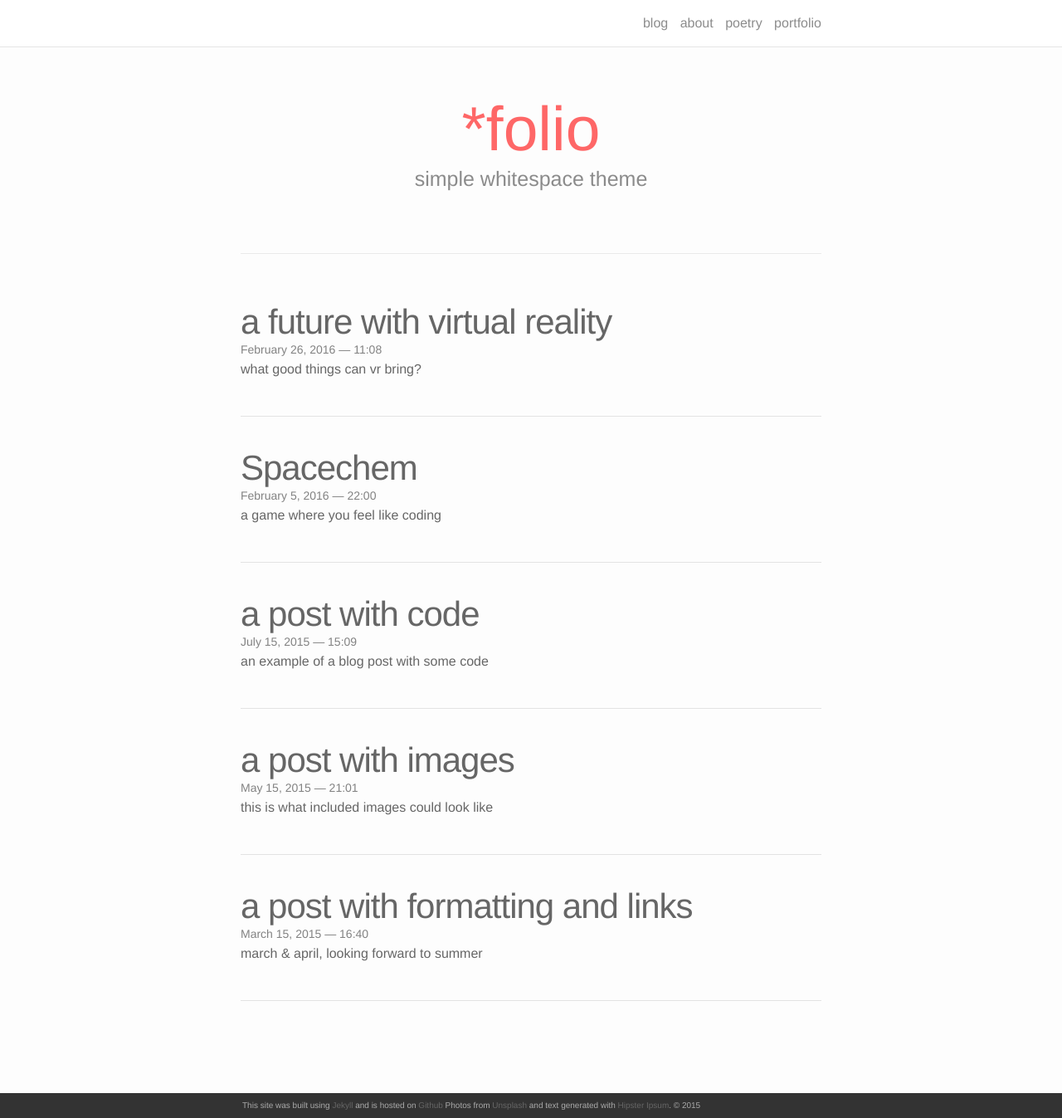
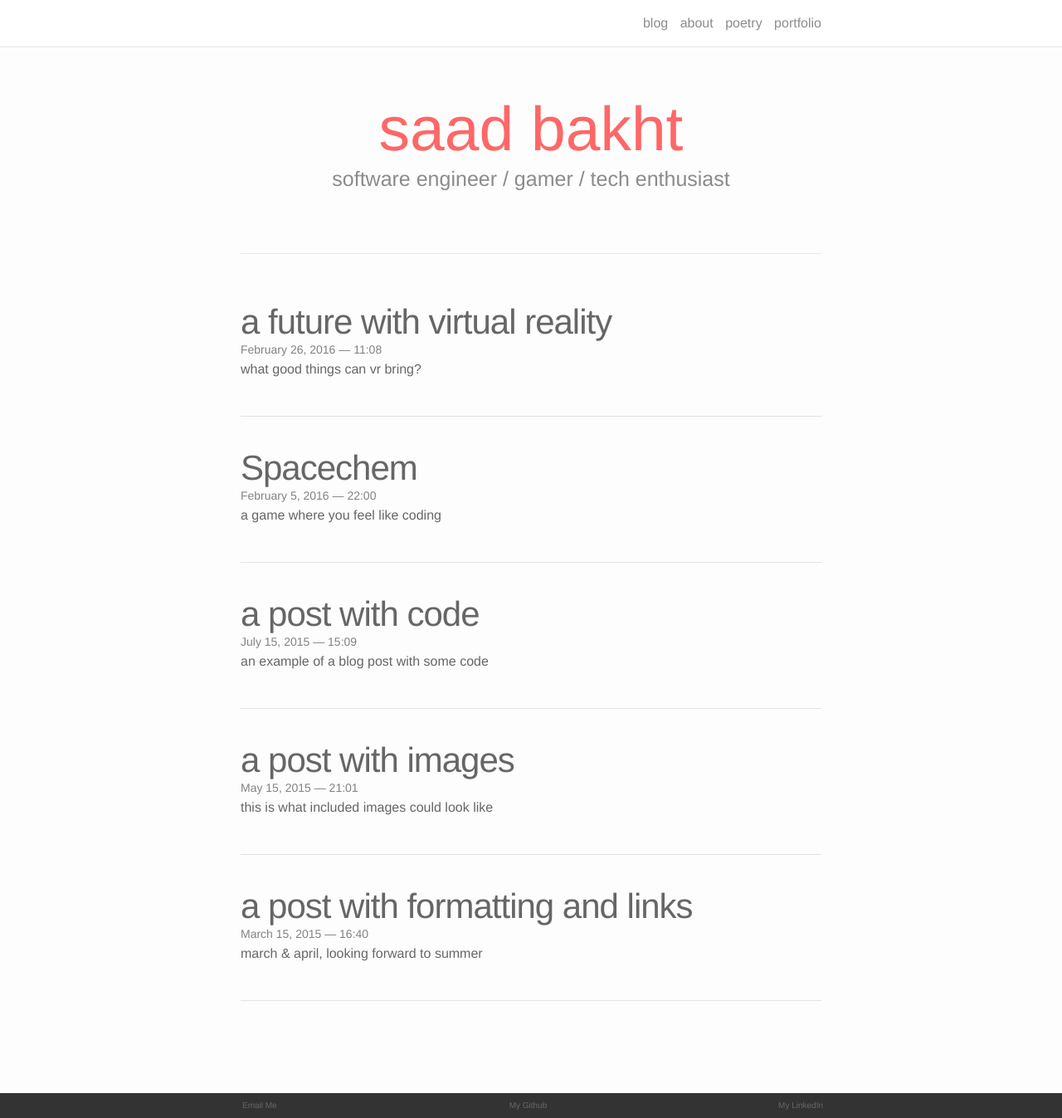
Before and after one commit to sbakht/sbakht.github.io, a Jekyll site: the page built from index.html, in a window 1280 px wide and 1347 px high. Shown: the whole window at 83% size. Built offline with Jekyll 4.4.1, drawn with Linux system fonts in a browser that asks for light colours; nearby versions of some CDN libraries; the list of posts is cut into pages by our own code.

Commit message:
title and footer

```diff
--- a/_config.yml
+++ b/_config.yml
@@ -1,12 +1,12 @@
 # Site settings
-title: *folio
-email: you@example.com
+title: saad bakht
+email: saadbakht@gmail.com
 description: > # this means to ignore newlines until "baseurl:"
   A simple, whitespace, helvetica based portfolio theme.
 baseurl:  # the subpath of your site, e.g. /blog/
 url:  # the base hostname & protocol for your site
 twitter_username: twitter_username
-github_username:  github_username
+github_username:  sbakht
 
 # Build settings
 markdown: kramdown
--- a/_includes/footer.html
+++ b/_includes/footer.html
@@ -1,7 +1,7 @@
 <footer class="site-footer">
 
   <div class="wrapper">
-  	<p>This site was built using <a href="http://jekyllrb.com" target="_blank">Jekyll</a> and is hosted on <a href="https://github.com" target="_blank">Github</a> Photos from <a href="https://unsplash.com" target="_blank">Unsplash</a> and text generated with <a href="http://hipsum.co" target="_blank">Hipster Ipsum</a>. &#169; 2015</p>
+      <p><a id="email" href="mailto:saadbakht@gmail.com">Email Me</a><a id="github" href="http://github.com/sbakht" target="_blank">My Github</a><a id="linkedin" href="http://linkedin.com/in/sbakht" target="_blank">My LinkedIn</a></p>
   </div>
 
 </footer>
--- a/_sass/_layout.scss
+++ b/_sass/_layout.scss
@@ -274,3 +274,17 @@ text-align: center;
 vertical-align: middle;
 font-size: $caption_font_size;
 }
+
+footer{
+    #email {
+        display:inline-block;
+    }
+    #github {
+        display:inline-block;
+        margin-left:40%;
+    }
+    #linkedin {
+        display:inline-block;
+        float:right;
+    }
+}
--- a/index.html
+++ b/index.html
@@ -3,8 +3,8 @@ layout: default
 ---
 
 <div class="header-bar">
-  <h1>*folio</h1>
-  <h2>simple whitespace theme</h2>
+  <h1>saad bakht</h1>
+  <h2>software engineer / gamer / tech enthusiast</h2>
   <br/>
   <hr>
   <br/>
```
